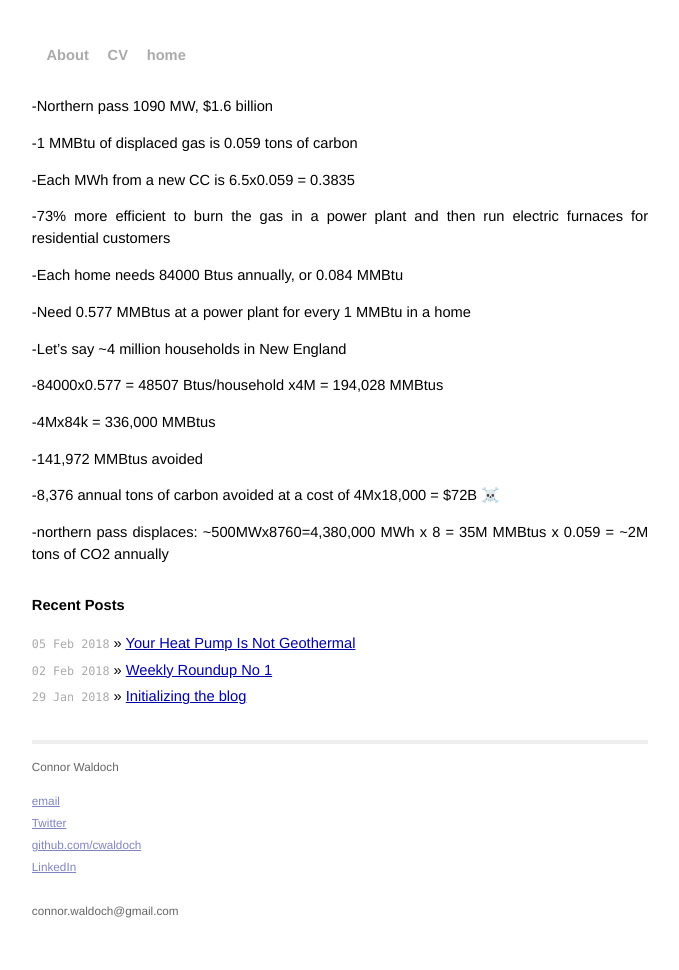
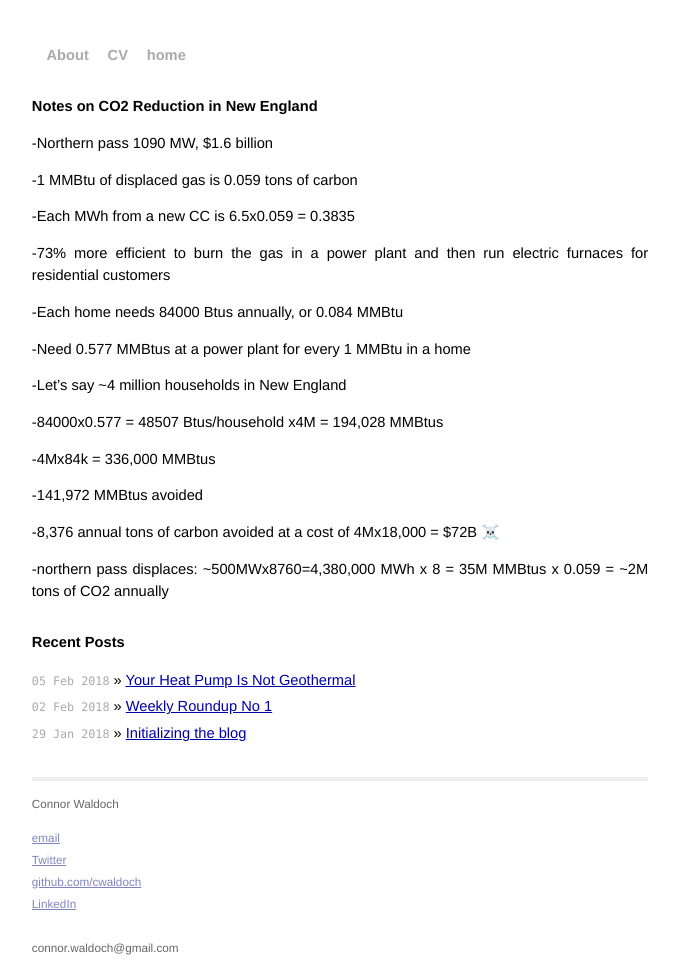
Before and after one commit to cwaldoch/cwaldoch.github.io, a Jekyll site: the page built from _posts/2018-02-06-Train-Thoughts-No-1.md, in a window 1280 px wide. Shown: the whole page, without its empty margins (300-979 px from the left). Built offline with Jekyll 4.4.1, drawn with Linux system fonts in a browser that asks for light colours; our own code applies the rules of GitHub Pages for plain Markdown files; before the commit the page ends 944 px from its top, so only the background shows below that.

Commit message:
Update 2018-02-06-Train-Thoughts-No-1.md

```diff
--- a/_posts/2018-02-06-Train-Thoughts-No-1.md
+++ b/_posts/2018-02-06-Train-Thoughts-No-1.md
@@ -1,3 +1,5 @@
+### Notes on CO2 Reduction in New England
+
 -Northern pass 1090 MW, $1.6 billion
 
 -1 MMBtu of displaced gas is 0.059 tons of carbon
```
